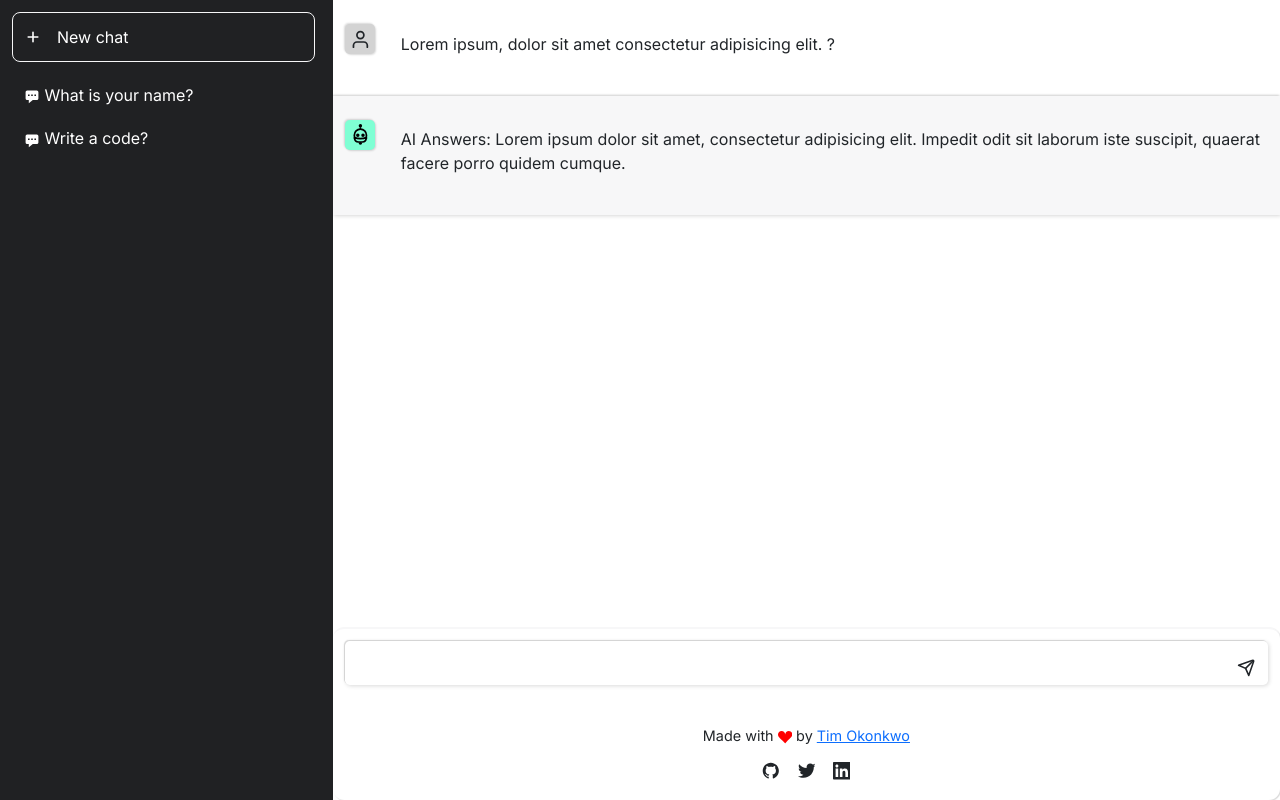
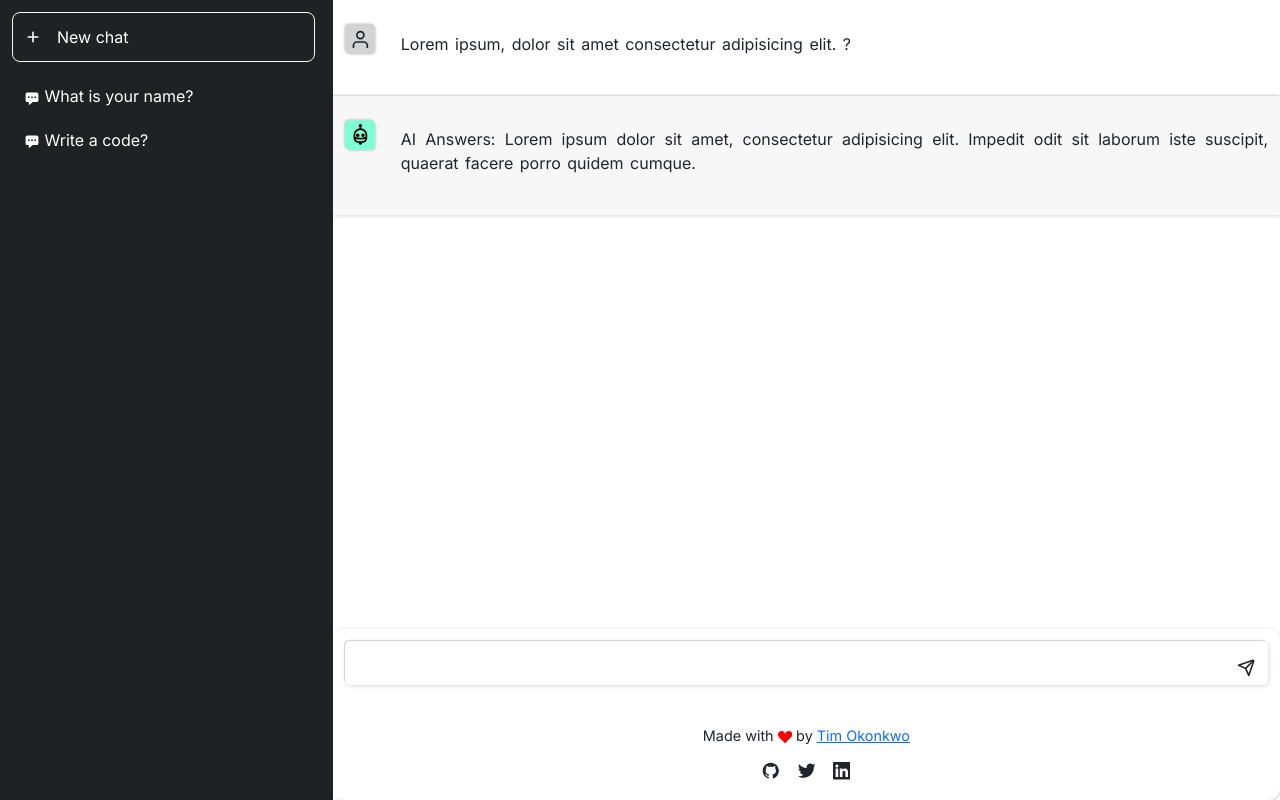
Before and after one commit to Manuelthegoat/voiceGPT, a React (Vite) app: page / in a window 1280 px wide. Built offline with nearby package versions, Linux system fonts and the light colour scheme.

Commit message:
added animation

```diff
--- a/src/App.css
+++ b/src/App.css
@@ -33,13 +33,12 @@ body {
 }
 
 .sidebar__wrapper {
-  right: -100%;
+  left: -100%;
   width: 100%;
   position: fixed;
   z-index: 99;
   top: 0;
   height: 100%;
-  /* display: none; */
   color: #fff;
   transition: .3s;
   display: flex;
@@ -60,13 +59,11 @@ body {
 
 .show{
   left: 0;
-  transition: .5s;
-
 }
 
 .nav__menu {
   display: grid;
-  gap: 1rem;
+  gap: 1.1rem;
 
 }
 
@@ -77,7 +74,7 @@ body {
 .close__menu {
   position: absolute;
   right: .8rem;
-  top: .8rem;
+  top: .86rem;
   color: #fff;
 }
 
@@ -153,6 +150,11 @@ body {
   box-shadow: 1px 1px 4px rgba(0, 0, 0, .15), -1px -1px 2px rgba(0, 0, 0, .15);
 }
 
+.message__wrapper p {
+  word-spacing: 2px;
+  text-align: justify;
+}
+
 .icon__wrapper {
   border-radius: .3rem;
   background-color: lightgray;
@@ -215,6 +217,14 @@ footer {
     margin: 0 26%;
   }
 
+  .sidebar__wrapper {
+    position: relative;
+  }
+
+  .close__menu {
+    display: none;
+  }
+
   .nav__container {
     display: none;
   }
```
